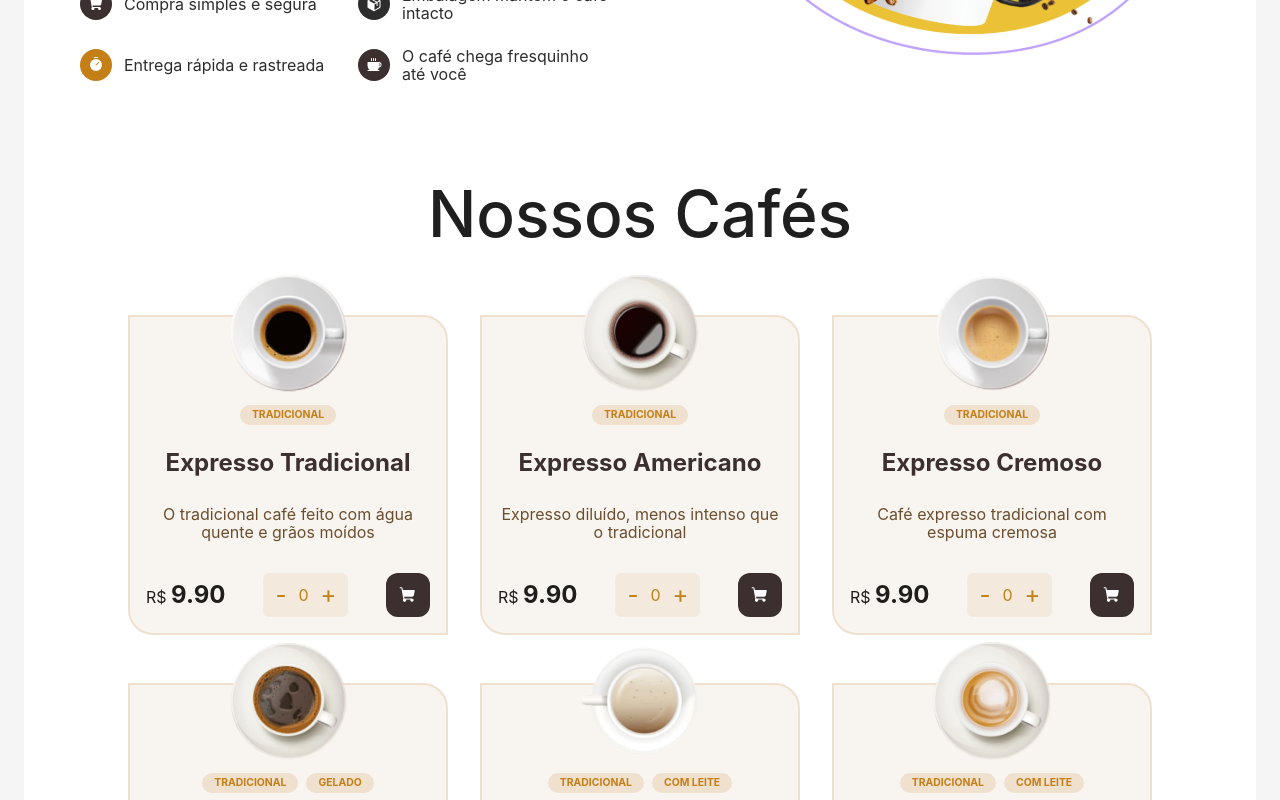
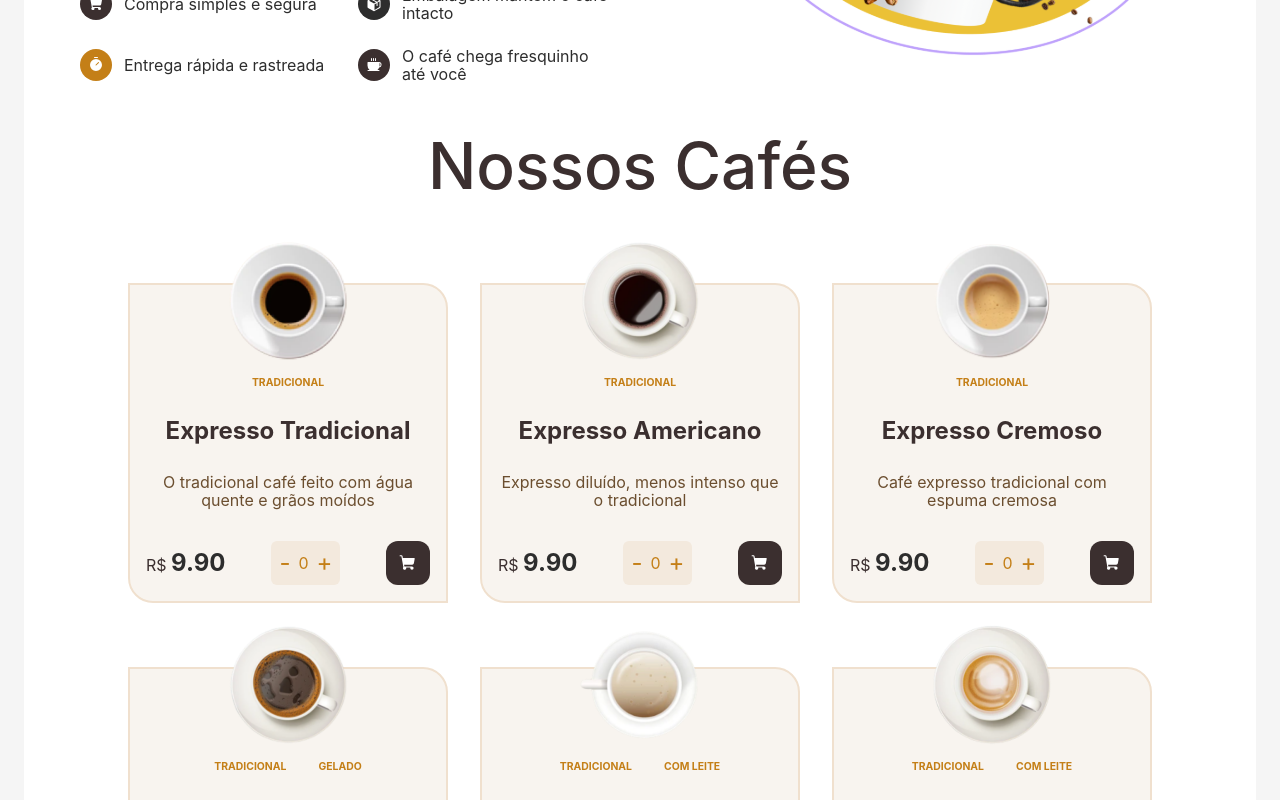
Before and after one commit to GustavoMascarenhasSfier/app-cafe-manutencao-software, a React (Vite) app: page / in a window 1280 px wide. Shown: the part 500-1300 px from the top of the page. Built offline with nearby package versions, Linux system fonts and the light colour scheme.

Commit message:
feat: Mudança 100% para typescript no css da Loja, e adição de reponsividade no global

```diff
--- a/src/pages/Loja/index.tsx
+++ b/src/pages/Loja/index.tsx
@@ -1,15 +1,27 @@
 import React, { useState } from "react";
 import PageTemplate from "../../components/Layout/PageTemplate";
-import "./styles.css";
 import CoffeeLogo from "../../assets/CoffeeLogo.svg";
 import { Coffee, Package, ShoppingCart, Timer } from "phosphor-react";
 import { cafes } from "../../components/CardCafes/CatalogCoffee";
 import {
   Benefits,
+  Card,
+  CardContent,
+  CardFooter,
+  CardHeader,
+  CardsContainer,
+  CartButton,
   Container,
+  Descricao,
   Description,
   DescriptionContainer,
   IconContainer,
+  LojaContainer,
+  Price,
+  QuantityButton,
+  Tag,
+  TagGroup,
+  Title,
 } from "./styles";
 
 interface Cafe {
@@ -108,52 +120,49 @@ const Loja: React.FC = () => {
           <img src={CoffeeLogo} alt="Logo do Café" />
         </DescriptionContainer>
 
-        <div className="loja-container">
+        <LojaContainer>
           <h1>Nossos Cafés</h1>
-          <div className="cards">
+          <CardsContainer>
             {cafes.map((cafe) => (
-              <div className="card" key={cafe.id}>
-                <div className="img-and-tag-local">
+              <Card key={cafe.id}>
+                <CardHeader>
                   <img src={cafe.imagem} alt={cafe.nome} />
-                  <div className="tag-group">
+                  <TagGroup>
                     {cafe.tags.map((tag, i) => (
-                      <span className="tag" key={i}>
-                        {tag}
-                      </span>
+                      <Tag key={i}>{tag}</Tag>
                     ))}
-                  </div>
-                </div>
+                  </TagGroup>
+                </CardHeader>
 
-                <div className="description-card-local">
-                  <h3 className="title">{cafe.nome}</h3>
-                  <p className="descricao-coffee">{cafe.descricao}</p>
-                </div>
+                <CardContent>
+                  <Title>{cafe.nome}</Title>
+                  <Descricao>{cafe.descricao}</Descricao>
+                </CardContent>
 
-                <div className="buy-local">
-                  <div className="price">
+                <CardFooter>
+                  <Price>
                     <strong>{cafe.preco.toFixed(2)}</strong>
-                  </div>
+                  </Price>
 
-                  <div className="botao-quantidade">
+                  <QuantityButton>
                     <button onClick={() => decrement(cafe.id)}>-</button>
+
                     <span>{quantidades[cafe.id] ?? 0}</span>
+
                     <button onClick={() => increment(cafe.id)}>+</button>
-                  </div>
+                  </QuantityButton>
 
-                  <div className="cart-button-container">
-                    <button
-                      className="cart-button"
-                      onClick={() => handleAdicionar(cafe)}
-                      aria-label={`Adicionar ${cafe.nome} ao carrinho`}
-                    >
-                      <ShoppingCart weight="fill" size={18} />
-                    </button>
-                  </div>
-                </div>
-              </div>
+                  <CartButton
+                    onClick={() => handleAdicionar(cafe)}
+                    aria-label={`Adicionar ${cafe.nome} ao carrinho`}
+                  >
+                    <ShoppingCart weight="fill" size={18} />
+                  </CartButton>
+                </CardFooter>
+              </Card>
             ))}
-          </div>
-        </div>
+          </CardsContainer>
+        </LojaContainer>
       </Container>
     </PageTemplate>
   );
--- a/src/pages/Loja/styles.css
+++ /dev/null
@@ -1,217 +0,0 @@
-.loja-container {
-  display: flex;
-  flex-direction: column;
-  margin-top: 3rem;
-  font-size: 2rem;
-  color: var(--brown);
-}
-
-.cards {
-  font-size: 1rem;
-  display: flex;
-  justify-content: center;
-  flex-wrap: wrap;
-  gap: 2rem;
-  margin-top: 1rem;
-}
-
-.card {
-  margin-top: 2rem;
-  border-radius: 0 25px;
-  background-color: var(--bege-100);
-  padding: 1rem;
-  width: 15rem;
-  min-height: 19rem;
-  display: flex;
-  flex-direction: column;
-  justify-content: space-between;
-  align-items: center;
-  border: 2px solid var(--bege-200);
-}
-
-.card img {
-  margin-top: -60px;
-}
-
-.img-and-tag-local {
-  display: flex;
-  flex-direction: column;
-  align-items: center;
-}
-
-.tag-group {
-  display: flex;
-  gap: 0.5rem;
-  flex-wrap: wrap;
-  justify-content: center;
-  margin-top: 0.75rem;
-}
-
-.tag {
-  background-color: var(--bege-200);
-  color: var(--yellow-500);
-  font-weight: bold;
-  border-radius: 100px;
-  padding: 0.25rem 0.75rem;
-  font-size: 0.65rem;
-  text-transform: uppercase;
-}
-
-.description-card-local {
-  display: flex;
-  flex-direction: column;
-  align-items: center;
-  text-align: center;
-  padding: 1rem 0;
-  gap: 0.5rem;
-  flex: 1;
-}
-
-.title {
-  color: var(--brown);
-  font-weight: bold;
-  font-size: 1.5rem;
-  text-align: center;
-  margin-top: 0.5rem;
-}
-
-.descricao-coffee {
-  color: var(--brown-cafe);
-  text-align: center;
-  margin-top: 0.5rem;
-}
-
-.buy-local {
-  width: 100%;
-  margin-top: auto;
-  display: flex;
-  align-items: center;
-  justify-content: space-between;
-  gap: 1rem;
-}
-
-.price {
-  font-size: 1.5rem;
-  color: var(--black);
-}
-
-.price::before {
-  content: "R$ ";
-  font-size: 1rem;
-}
-
-.price strong {
-  font-weight: bold;
-  font-size: 1.5rem;
-  color: var(--gray-600);
-}
-
-.botao-quantidade {
-  background: var(--bege-150);
-  display: flex;
-  align-items: center;
-  border-radius: 6px;
-  padding: 0.5rem;
-}
-
-.botao-quantidade button {
-  background: transparent;
-  border: none;
-  color: var(--yellow-500);
-  font-size: 1.5rem;
-  cursor: pointer;
-  margin: 0 4px;
-}
-
-.botao-quantidade span {
-  margin: 0 0.5rem;
-  color: var(--yellow-500);
-}
-
-.cart-button {
-  background-color: var(--brown);
-  border: none;
-  border-radius: 12px;
-  padding: 0.8rem;
-  cursor: pointer;
-  color: white;
-  display: flex;
-  align-items: center;
-  justify-content: center;
-  transition:
-    background-color 0.3s ease,
-    box-shadow 0.3s ease;
-  outline: none;
-  position: relative;
-}
-
-.cart-button:hover {
-  background-color: var(--brown-cafe);
-}
-
-/* Focus apenas se for via teclado */
-.cart-button:focus {
-  box-shadow: 0 0 0 3px var(--brown-cafe);
-}
-
-/* Evita outline forçado ao clicar com mouse */
-.cart-button:focus {
-  outline: none;
-  box-shadow: none;
-}
-
-/* Clique */
-.cart-button:active {
-  transform: scale(0.95);
-}
-
-@media (max-width: 480px) {
-  .descricao h2 {
-    font-size: 3.1rem;
-  }
-
-  .descricao li {
-    font-size: 0.9rem;
-  }
-
-  .card {
-    margin-top: 1rem;
-    width: 17rem;
-  }
-}
-
-@media (max-width: 764px) {
-  .card {
-    margin-top: 1rem;
-    width: 19rem;
-  }
-
-  .loja-container {
-    color: var(--gray-600);
-    text-align: center;
-  }
-}
-
-@media (max-width: 1024px) {
-  .description-container {
-    flex-direction: column;
-    gap: 2rem;
-    text-align: center;
-  }
-
-  .description-container img {
-    max-width: 100%;
-  }
-}
-
-@media (max-width: 1200px), (min-width: 1200px) {
-  .card {
-    margin-top: 1rem;
-    width: 20rem;
-  }
-
-  .loja-container {
-    color: var(--gray-600);
-    text-align: center;
-  }
-}
--- a/src/pages/Loja/styles.ts
+++ b/src/pages/Loja/styles.ts
@@ -11,6 +11,16 @@ export const DescriptionContainer = styled("div", {
   justifyContent: "center",
   padding: "2rem",
   gap: "7rem",
+
+  "@lg": {
+    flexDirection: "column",
+    gap: "2rem",
+    textAlign: "center",
+
+    img: {
+      maxWidth: "100%",
+    },
+  },
 });
 
 export const Description = styled("div", {
@@ -74,3 +84,167 @@ export const IconContainer = styled("div", {
     },
   },
 });
+
+export const LojaContainer = styled("div", {
+  display: "flex",
+  alignItems: "center",
+  flexDirection: "column",
+  margiTop: "3rem",
+  fontSize: "2rem",
+  color: "$brown900",
+});
+
+export const CardsContainer = styled("div", {
+  fontSize: "1rem",
+  display: "flex",
+  justifyContent: "center",
+  flexWrap: "wrap",
+  gap: "2rem",
+  marginTop: "1rem",
+});
+
+export const Card = styled("div", {
+  marginTop: "2rem",
+  borderRadius: "0 25px",
+  backgroundColor: "$bege100",
+  padding: "1rem",
+  width: "20rem",
+  minHeight: "19rem",
+  display: "flex",
+  flexDirection: "column",
+  justifyContent: "space-between",
+  alignItems: "center",
+  border: "2px solid $bege200",
+
+  img: {
+    marginTop: "-60px",
+  },
+
+  "@md": {
+    width: "19rem",
+    marginTop: "1rem",
+  },
+
+  "@sm": {
+    width: "17rem",
+  },
+});
+
+export const CardHeader = styled("header", {
+  display: "flex",
+  flexDirection: "column",
+  alignItems: "center",
+});
+
+export const TagGroup = styled("div", {
+  display: "flex",
+  gap: "0.5rem",
+  flexWrap: "wrap",
+  justifyContent: "center",
+  marginTop: "0.75rem",
+});
+
+export const Tag = styled("span", {
+  backgroundColor: "$bege100)",
+  color: "$yellow500",
+  fontWeight: "bold",
+  borderRadius: "999px",
+  padding: "0.25rem 0.75rem",
+  fontSize: "0.65rem",
+  textTransform: "uppercase",
+});
+
+export const CardContent = styled("main", {
+  display: "flex",
+  flexDirection: "column",
+  alignItems: "center",
+  textAlign: "center",
+  padding: "1rem 0",
+  gap: "0.5rem",
+  flex: 1,
+});
+
+export const Title = styled("h3", {
+  color: "$brown900",
+  fontWeight: "bold",
+  fontSize: "1.5rem",
+  marginTop: "0.5rem",
+});
+
+export const Descricao = styled("p", {
+  color: "$brown500",
+  marginTop: "0.5rem",
+});
+
+export const CardFooter = styled("footer", {
+  width: "100%",
+  marginTop: "auto",
+
+  display: "flex",
+  alignItems: "center",
+  justifyContent: "space-between",
+
+  gap: "1rem",
+});
+
+export const Price = styled("div", {
+  fontSize: "1.5rem",
+
+  "&::before": {
+    content: '"R$ "',
+    fontSize: "1rem",
+  },
+
+  strong: {
+    fontWeight: "bold",
+    color: "$gray900",
+  },
+});
+
+export const QuantityButton = styled("div", {
+  background: "$bege150",
+
+  display: "flex",
+  alignItems: "center",
+
+  borderRadius: "6px",
+  padding: "0.5rem",
+
+  button: {
+    background: "transparent",
+    border: "none",
+    color: "$yellow500",
+    fontSize: "1.5rem",
+    cursor: "pointer",
+  },
+
+  span: {
+    margin: "0 0.5rem",
+    color: "$yellow500",
+  },
+});
+
+export const CartButton = styled("button", {
+  backgroundColor: "$brown900",
+  border: "none",
+  borderRadius: "12px",
+
+  padding: "0.8rem",
+
+  display: "flex",
+  alignItems: "center",
+  justifyContent: "center",
+
+  cursor: "pointer",
+  color: "white",
+
+  transition: "0.2s",
+
+  "&:hover": {
+    backgroundColor: "$brown500",
+  },
+
+  "&:active": {
+    transform: "scale(0.95)",
+  },
+});
--- a/src/styles/index.ts
+++ b/src/styles/index.ts
@@ -42,4 +42,10 @@ export const { styled, css, theme } = createStitches({
       "9xl": "6rem",
     },
   },
+  media: {
+    sm: "(max-width: 480px)",
+    md: "(max-width: 764px)",
+    lg: "(max-width: 1024px)",
+    xl: "(max-width: 1200px)",
+  },
 });
```
